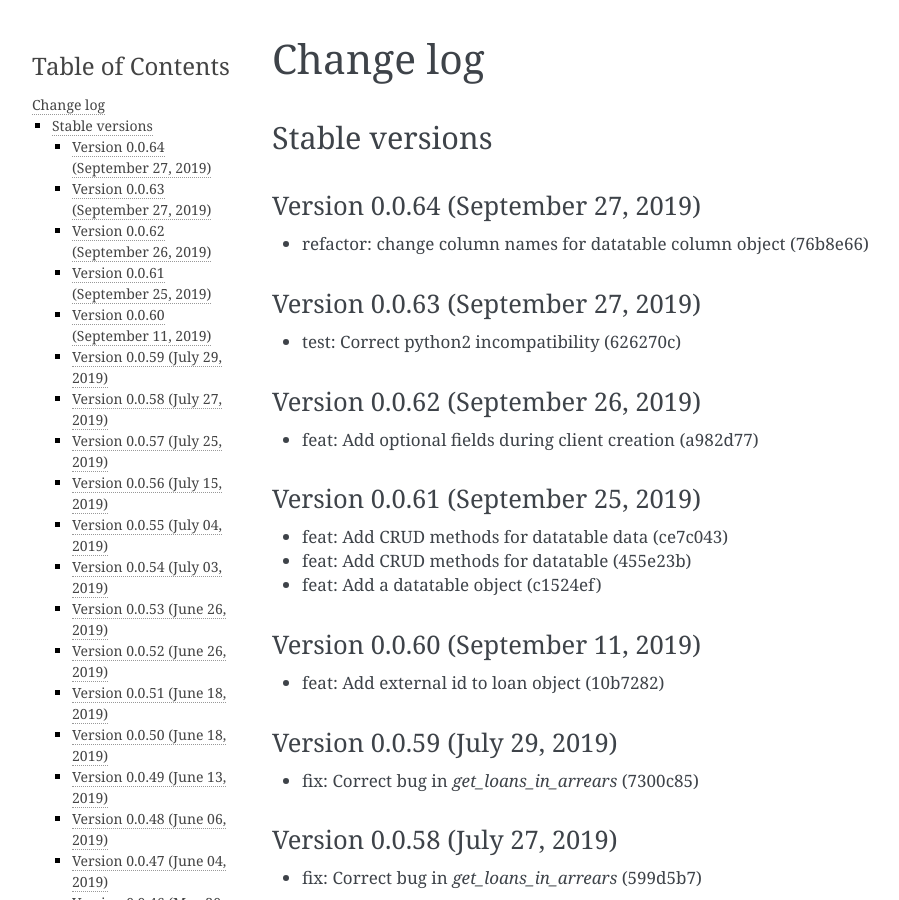
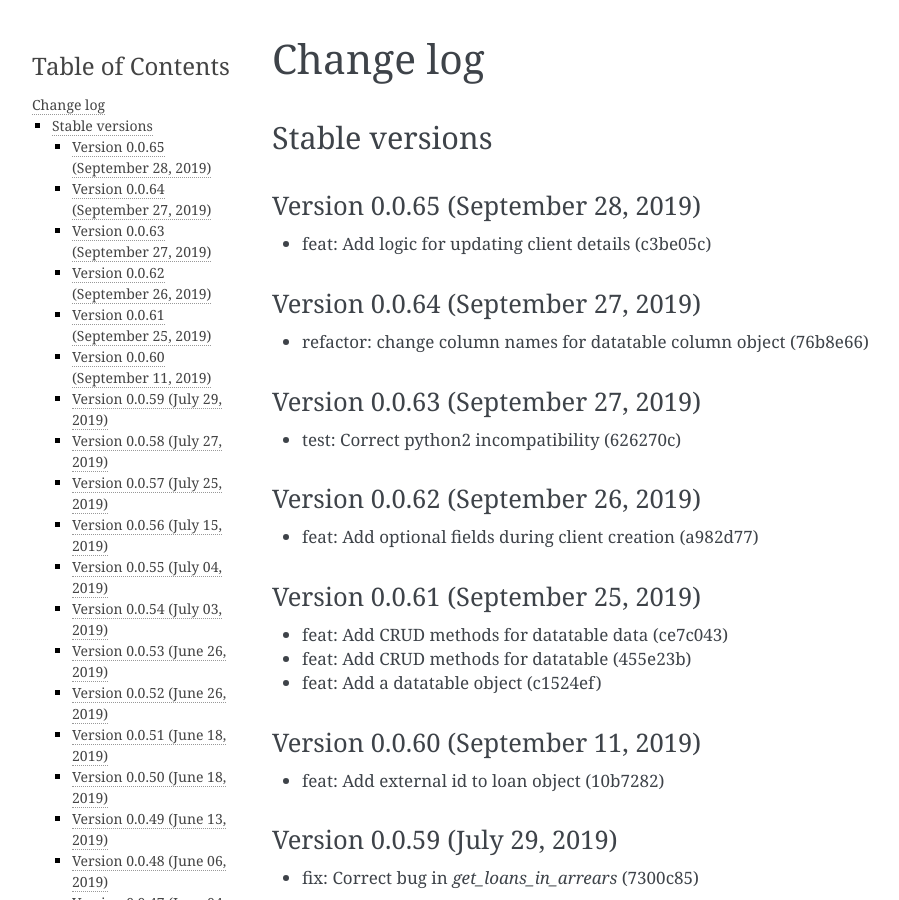
Before and after one commit to mobidevke/PyFineract, a Sphinx documentation site: the page built from docs/changes.rst, in a window 1280 px wide and 900 px high. Shown: the whole window, without its empty margins (148-1047 px from the left). Built offline with Sphinx 7.4.7, drawn with Linux system fonts in a browser that asks for light colours; formulas are drawn with MathJax 3.

Commit message:
Publish version 0.0.65

```diff
--- a/docs/changes.rst
+++ b/docs/changes.rst
@@ -3,6 +3,11 @@ Change log
 
 Stable versions
 ~~~~~~~~~~~~~~~
+
+Version 0.0.65 (September 28, 2019)
+-------------------------------------
+
+* feat: Add logic for updating client details (c3be05c)
 
 Version 0.0.64 (September 27, 2019)
 -------------------------------------
--- a/setup.py
+++ b/setup.py
@@ -2,7 +2,7 @@ import textwrap
 
 import setuptools
 
-version = "0.0.64"
+version = "0.0.65"
 
 if __name__ == '__main__':
     setuptools.setup(
```
